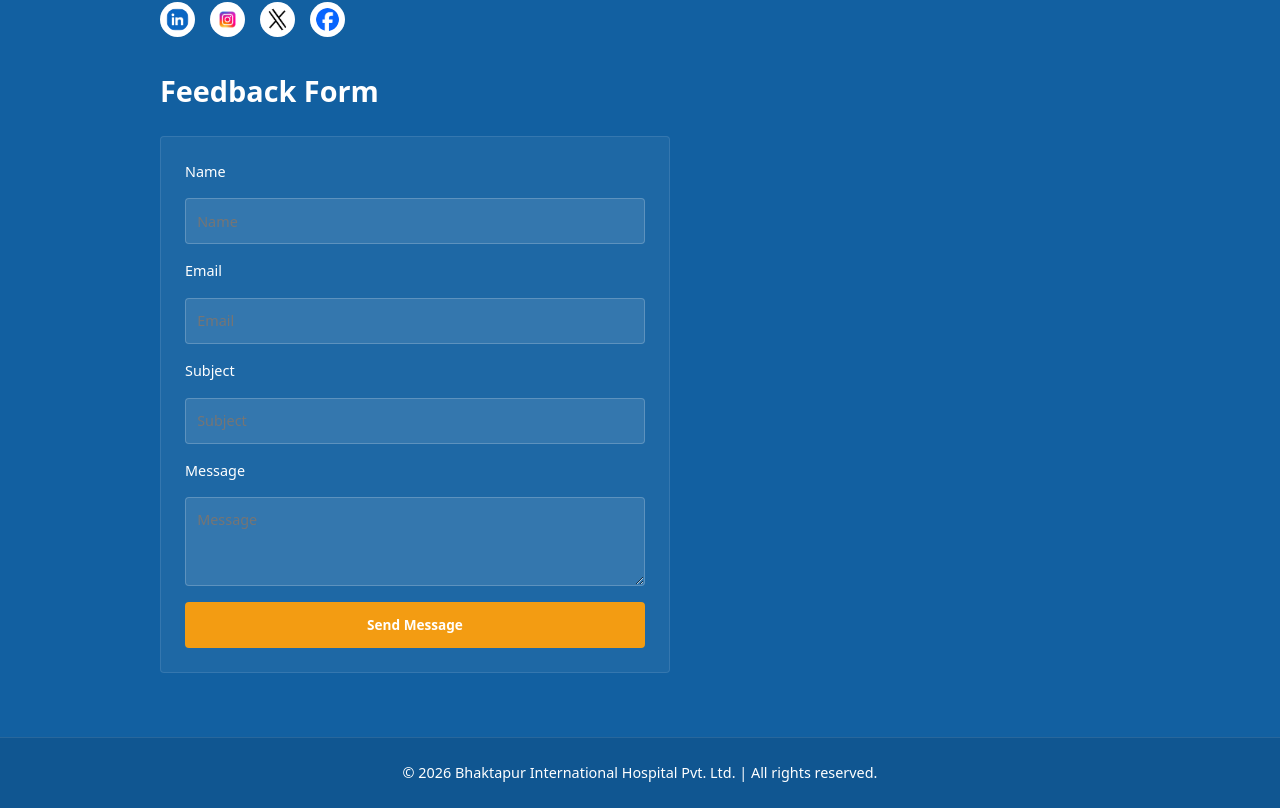
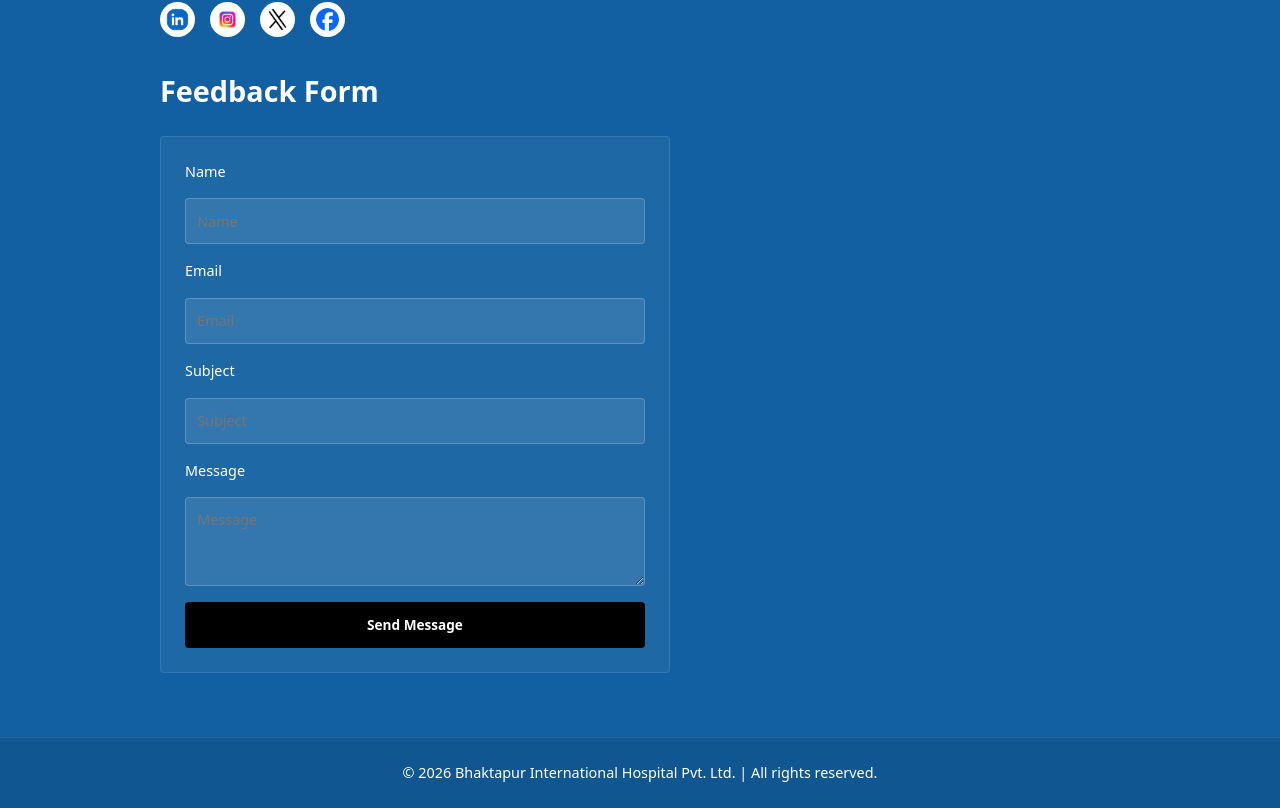
Before and after one commit to Rayon-313/Bhatapur-Hospital, a Next.js app in the folder frontend/: page /departments in a window 1280 px wide. Shown: the part 1361-2169 px from the top of the page. Built offline with nearby package versions, Linux system fonts and the light colour scheme; no server answers.

Commit message:
yellow color changed

```diff
--- a/frontend/src/app/departments/page.css
+++ b/frontend/src/app/departments/page.css
@@ -127,7 +127,7 @@
   margin: 0;
   font-size: 1rem;
   color: var(--muted-text);
-  line-height: 1.6;
+  height: 6em; /* Approx. 3 lines of text */
   text-align: left;
   display: -webkit-box;
   -webkit-line-clamp: 3;
--- a/frontend/src/app/globals.css
+++ b/frontend/src/app/globals.css
@@ -8,7 +8,7 @@
   --primary-light: hwb(165 90% 2%); /* For very soft section backgrounds */
 
   /* Secondary: The 'Action' Color */
-  --secondary-color: #f39c12; /* A clear, bright Orange/Amber */
+  --secondary-color: #000000; /* A clear, bright Orange/Amber */
   /* Logic: In a green/white environment, a sharp Orange is the
      fastest color for a patient to find when they need 'Emergency' or 'Book' */
 
@@ -18,7 +18,7 @@
 
   /* Text: High Readability */
   --text-color: #1e293b; /* Slate dark grey (Standard for medical legibility) */
-  --muted-text: #da860f;
+  --muted-text: #4a4a4a;
   --hftext-color: #ffffff; /* For headerand footer  (header/logoname/subnav color)*/
 
   /* Borders & Accents */
```
